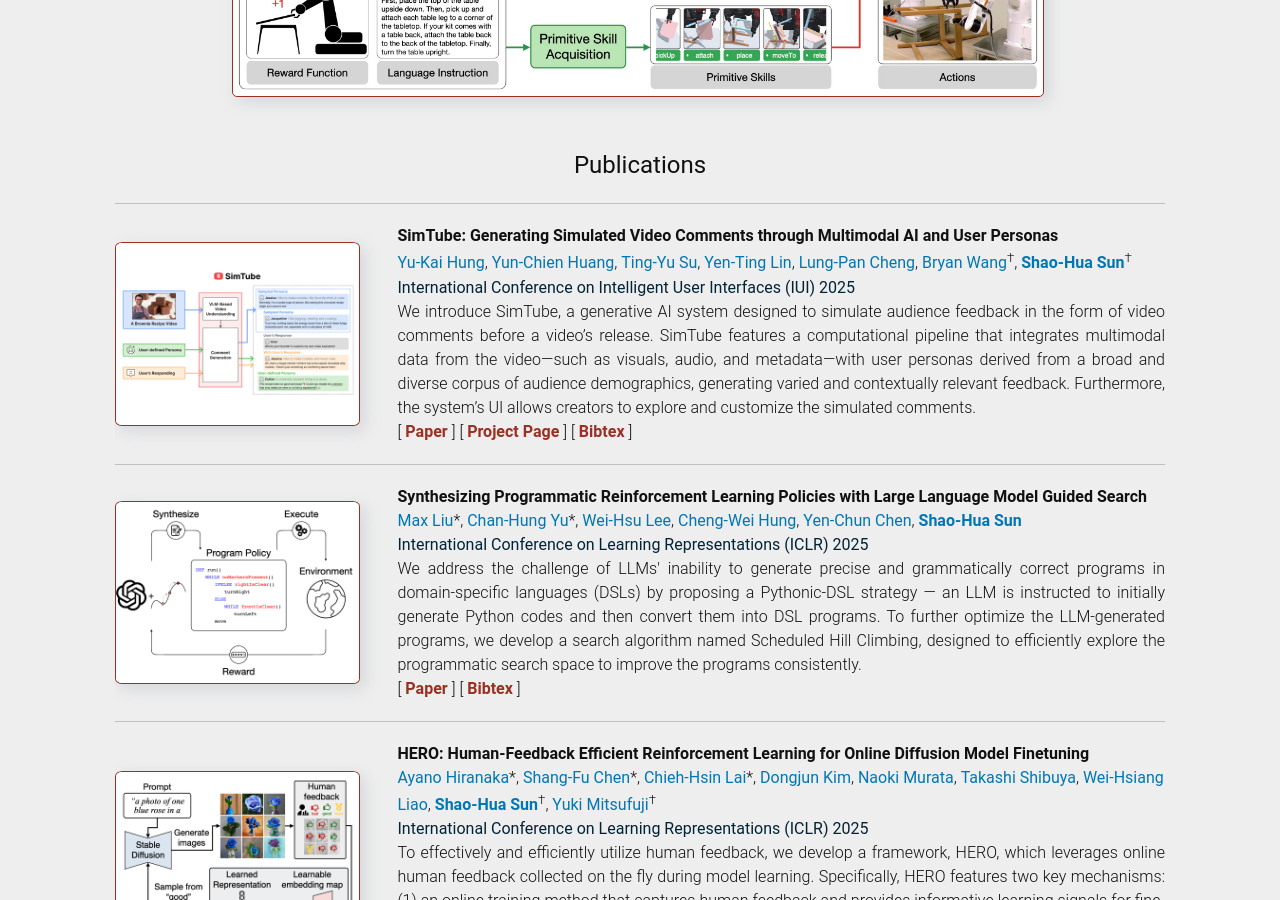
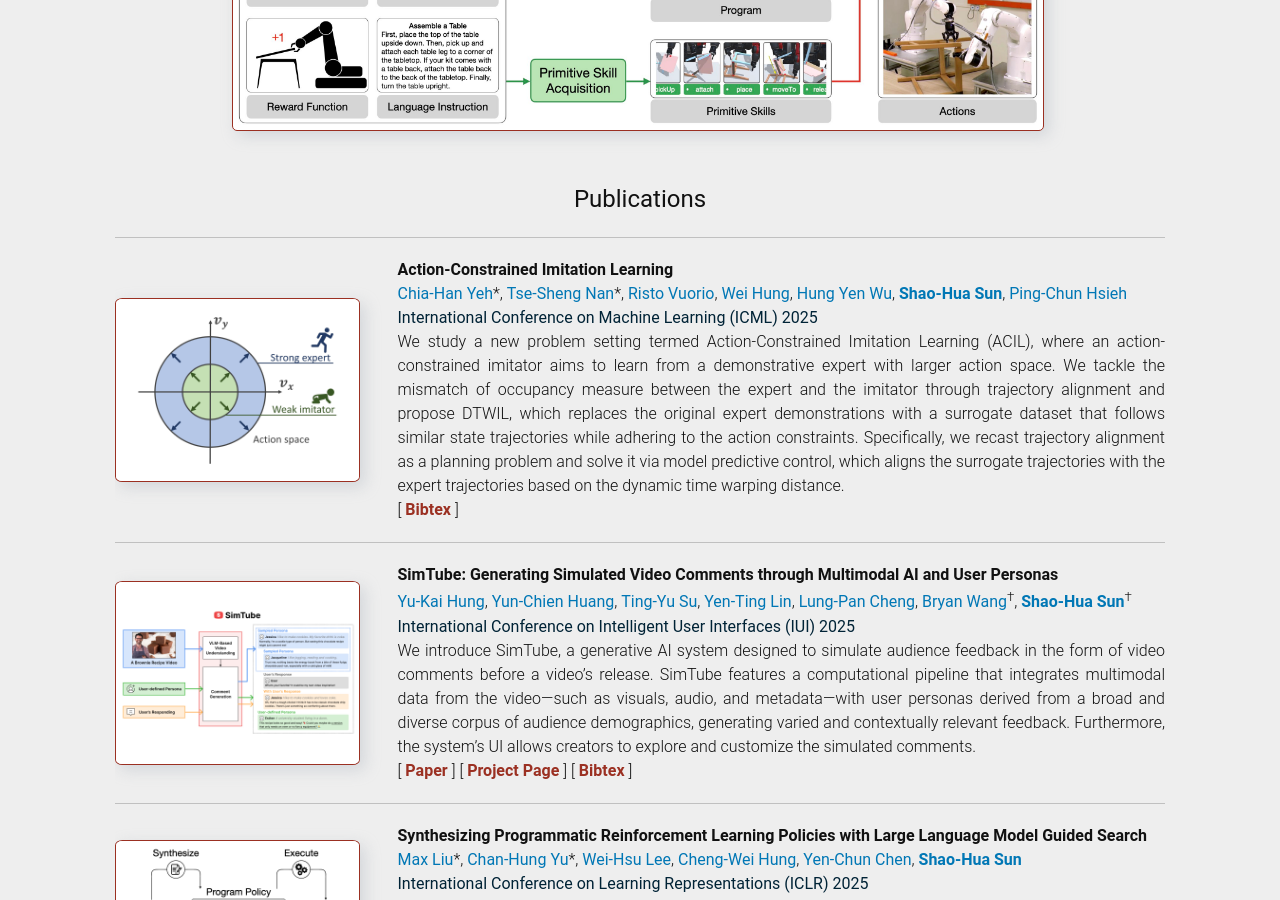
Before and after one commit to shaohua0116/shaohua0116.github.io, a Jekyll site: the page built from index.html, in a window 1280 px wide and 900 px high, scrolled down 2097 px. Built offline with Jekyll 4.4.1, drawn with Linux system fonts in a browser that asks for light colours; some web fonts are replaced; some of the changed text lies outside the part shown.

Commit message:
add acil

```diff
--- a/_data/news.yml
+++ b/_data/news.yml
@@ -1,3 +1,5 @@
+- news: 'Our paper <b>Action-Constrained Imitation Learning</b> is accepted by <b><a href="https://icml.cc/Conferences/2025/Dates/">ICML 2025</a></b>.'
+  date: 'May 2025'
 - news: 'Our paper <b>SimTube: Generating Simulated Video Comments through Multimodal AI and User Personas</b> is accepted by <b><a href="https://iui.acm.org/2025/">IUI 2025</a></b>.'
   date: 'Feb 2025'
 - news: 'Four papers <b>Synthesizing Programmatic Reinforcement Learning Policies with Large Language Model Guided Search</b>, <b>HERO: Human-Feedback Efficient Reinforcement Learning for Online Diffusion Model Finetuning</b>, <b>Efficient Action-Constrained Reinforcement Learning via Acceptance-Rejection Method and Augmented MDPs</b>, and <b>QMP: Q-switch Mixture of Policies for Multi-Task Behavior Sharing</b> are accepted by <b><a href="https://iclr.cc/Conferences/2025/Dates">ICLR 2025</a></b>.'
--- a/_data/publications.yml
+++ b/_data/publications.yml
@@ -1,3 +1,33 @@
+- title: 'Action-Constrained Imitation Learning'
+  date:  'May 2025'
+  imgurl: '/images/projects/acil.png'
+  imgprop: 'frame'
+  selected: true
+  authors:
+    - name: Chia-Han Yeh
+      equal_contribution: true
+    - name: Tse-Sheng Nan
+      equal_contribution: true
+      url: 'https://www.linkedin.com/in/tse-sheng-nan-438856268/'
+    - name: Risto Vuorio
+      url:  'https://vuoristo.github.io/'
+    - name: Wei Hung
+    - name: Hung Yen Wu
+    - name: Shao-Hua Sun
+      url:  ''
+      me: true
+    - name: Ping-Chun Hsieh
+      url:  'https://pinghsieh.github.io/'
+  desc: 'We study a new problem setting termed Action-Constrained Imitation Learning (ACIL), where an action-constrained imitator aims to learn from a demonstrative expert with larger action space. We tackle the mismatch of occupancy measure between the expert and the imitator through trajectory alignment and propose DTWIL, which replaces the original expert demonstrations with a surrogate dataset that follows similar state trajectories while adhering to the action constraints. Specifically, we recast trajectory alignment as a planning problem and solve it via model predictive control, which aligns the surrogate trajectories with the expert trajectories based on the dynamic time warping distance.'
+  abstract: 'Policy learning under action constraints plays a central role in ensuring safe behaviors in various robot control and resource allocation applications. In this paper, we study a new problem setting termed Action-Constrained Imitation Learning (ACIL), where an action-constrained imitator aims to learn from a demonstrative expert with larger action space. The fundamental challenge of ACIL lies in the unavoidable mismatch of occupancy measure between the expert and the imitator caused by the action constraints. We tackle this mismatch through trajectory alignment and propose DTWIL, which replaces the original expert demonstrations with a surrogate dataset that follows similar state trajectories while adhering to the action constraints. Specifically, we recast trajectory alignment as a planning problem and solve it via Model Predictive Control, which aligns the surrogate trajectories with the expert trajectories based on the Dynamic Time Warping (DTW) distance. Through extensive experiments, we demonstrate that learning from the dataset generated by DTWIL significantly enhances performance across multiple robot control tasks and outperforms various benchmark imitation learning algorithms in terms of sample efficiency.'
+  tags:
+    - name: 'Bibtex'
+      url:  '/bibtex/acil.txt'
+  publisher:  'International Conference on Machine Learning (ICML) 2025'
+  oral: false
+  oral_text: ''
+  status:   ''
+
 - title: 'SimTube: Generating Simulated Video Comments through Multimodal AI and User Personas'
   date:  'Feb 2025'
   imgurl: '/images/projects/simtube.png'
--- /dev/null
+++ b/bibtex/acil.txt
@@ -0,0 +1,6 @@
+@inproceedings{yeh2025action,
+  title={Action-Constrained Imitation Learning},
+  author={Chia-Han Yeh and Tse-Sheng Nan and Risto Vuorio and Wei Hung and Hung Yen Wu and Shao-Hua Sun and Ping-Chun Hsieh},
+  booktitle = {International Conference on Machine Learning},
+  year={2025}
+}
```
Also changed, not shown: images/projects/acil.png (added).
